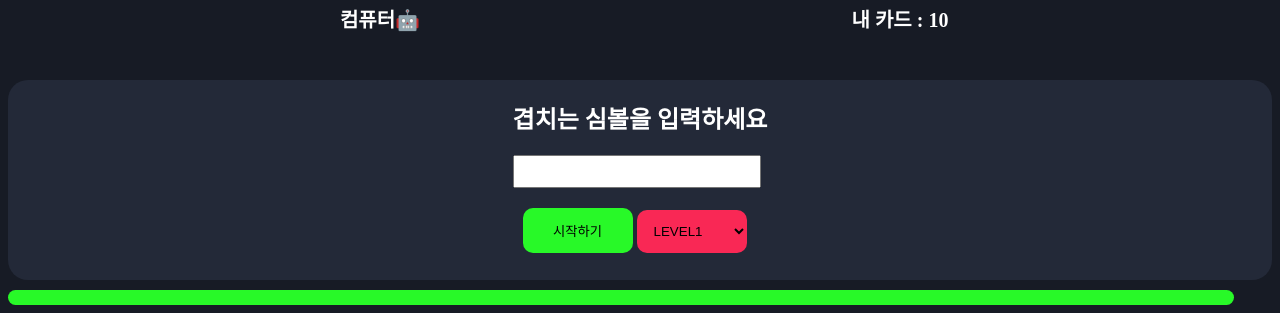
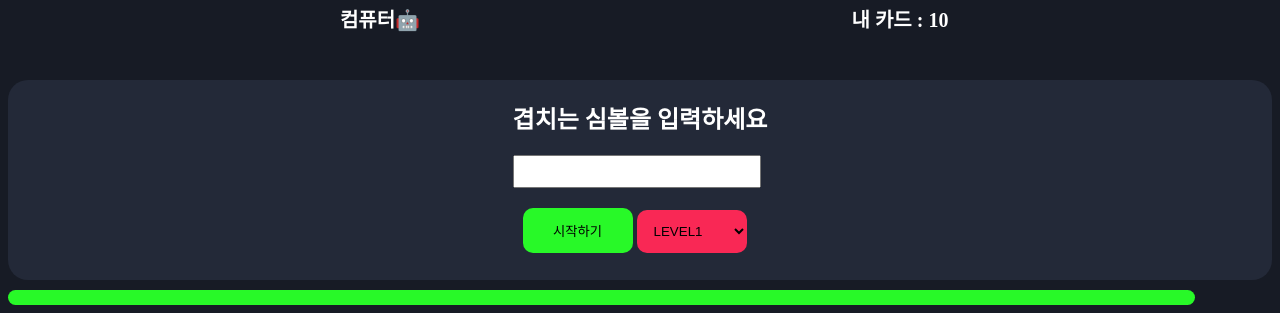
Before and after one commit to cjy0207/Dobble_js, a plain HTML site: page Dobble.html in a window 1280 px wide. Both pictures are taken after a click on the button "시작하기". Shown: the part 521-834 px from the top of the page. Drawn offline with Linux system fonts and the light colour scheme.

Commit message:
timer error

```diff
--- a/Dobble.html
+++ b/Dobble.html
@@ -195,7 +195,7 @@
       let myCardsLeft = total;
 
       let moveTimer = null;
-      let duration = 60;
+      let duration = 30;
       let timerId = null;
       let isRunning = false;
 
@@ -217,6 +217,7 @@
       }
 
       // 심볼 화면에 그리기
+
       function randomSpeed(maxSpeed) {
         return Math.random() * maxSpeed - Math.random() * maxSpeed;
       }
@@ -300,6 +301,7 @@
         answerInput.value = "";
       }
 
+      //타이머
       function startTimer() {
         clearInterval(timerId);
         timeBar.style.width = "100%";
@@ -314,7 +316,7 @@
           if (percent < 30) timeBar.style.background = "red";
           else if (percent < 50) timeBar.style.background = "orange";
 
-          if (remaining <= 0) {
+          if (remaining <= -1) {
             clearInterval(timerId);
             clearInterval(moveTimer);
             alert("⏰ 시간 초과! 다시하세요!");
```
